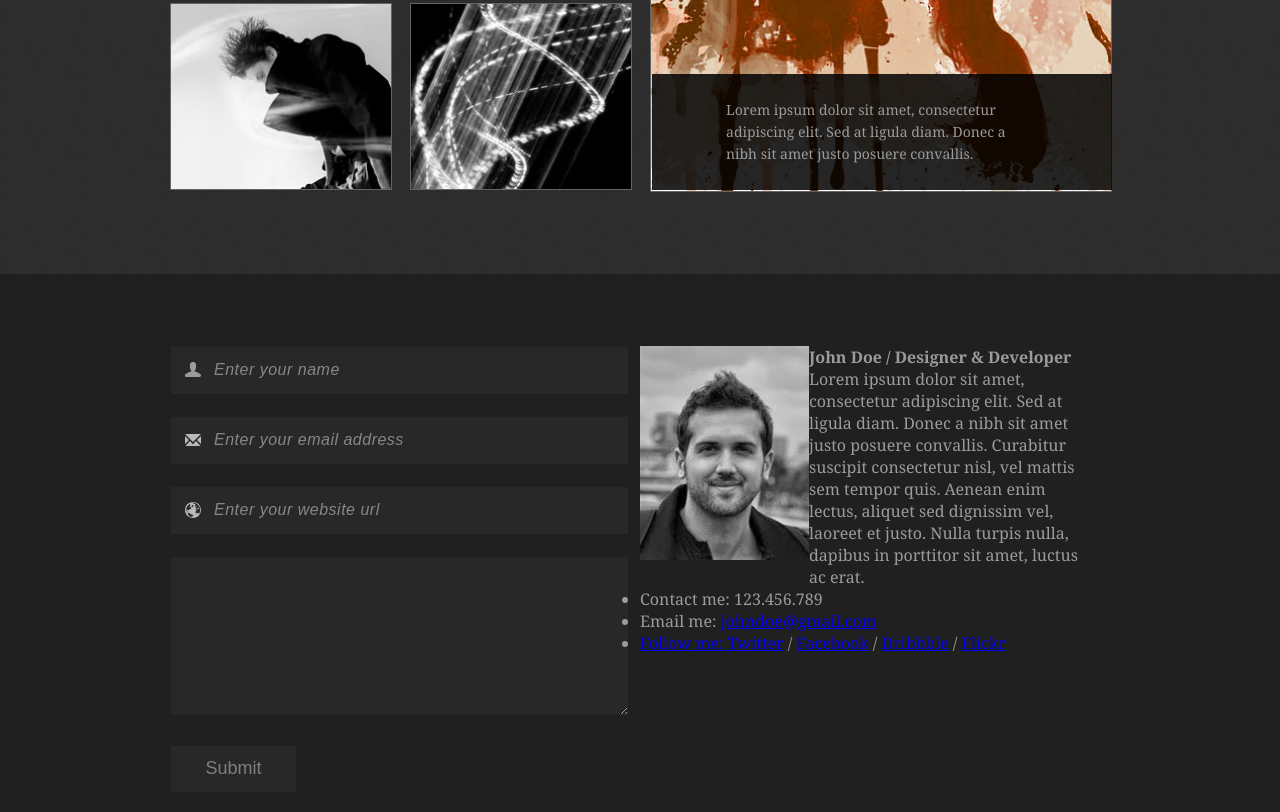
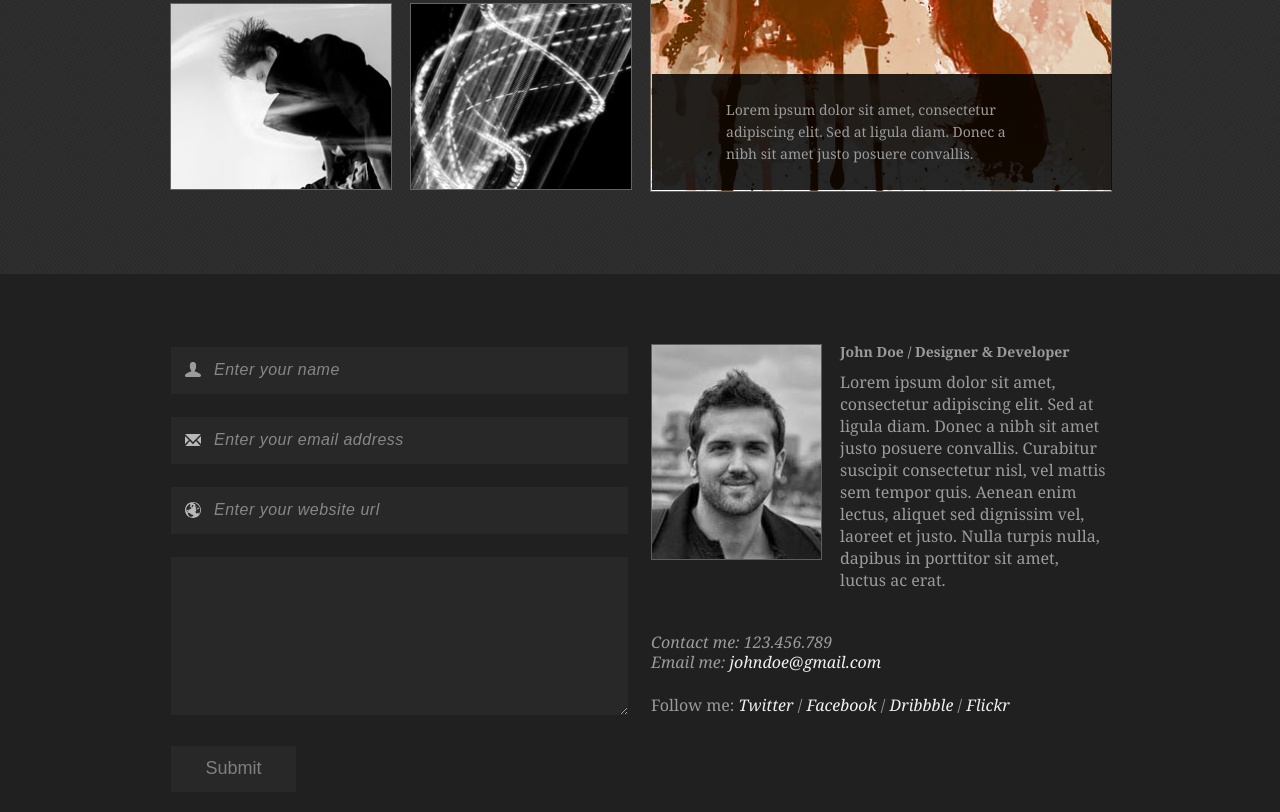
Before and after one commit to oleg-tgn/html-template-beautiful-things, a plain HTML site: page index.html in a window 1280 px wide. Shown: the part 1629-2441 px from the top of the page. Drawn offline with Linux system fonts and the light colour scheme.

Commit message:
about bottom

```diff
--- a/index.html
+++ b/index.html
@@ -93,10 +93,11 @@
             <h2 class="contact__about-title">John Doe / Designer & Developer</h2>
             <p class="contact__about-text">Lorem ipsum dolor sit amet, consectetur adipiscing elit. Sed at ligula diam. Donec a nibh sit amet justo posuere convallis. Curabitur suscipit consectetur nisl, vel mattis sem tempor quis. Aenean enim lectus, aliquet sed dignissim vel, laoreet et justo. Nulla turpis nulla, dapibus in porttitor sit amet, luctus ac erat.</p>
           </div>
-          <ul classs="contact__about-links">
+          <div class="clear"></div>
+          <ul class="contact__about-links">
             <li>Contact me: 123.456.789</li>
-            <li>Email me: <a href="mailto:johndoe@gmail.com" class="contact__email">johndoe@gmail.com</li>
-            <li>Follow me:
+            <li>Email me: <a href="mailto:johndoe@gmail.com" class="contact__email">johndoe@gmail.com</a></li>
+            <li class="contact__social">Follow me:
               <a href="#" class="contact__social-link">Twitter</a>   /
               <a href="#" class="contact__social-link">Facebook</a>   /
               <a href="#" class="contact__social-link">Dribbble</a>   /
--- a/styles/style.css
+++ b/styles/style.css
@@ -276,6 +276,8 @@ header {
     display: block;
     float: left;
     box-sizing: border-box;
+    padding-left: 11px;
+    margin-top: -2px;
 }
 .contact__about-author {
     float: left;
@@ -283,11 +285,46 @@ header {
 }
 .contact__about-photo {
     float: left;
+    margin-right: 18px;
+    border: 1px solid rgba(155, 155, 155, 0.5);
 }
 .contact__about-title {
     float: left;
     color:  #9b9b9b;
-    font-size: 16px;
+    font-size: 14px;
+    margin-bottom: 10px;
+    margin-top: -2px;
+}
+.contact__about-text {
+    line-height: 22px;
+    margin-right: -8px;
+}
+.contact__social {
+    margin-top: 15px;
+}
+
+.contact__about-links {
+    display: block;
+    margin-top: 41px;
+}
+
+.contact__about-links li {
+    display: block;
+    list-style-type: none;
+    font-style: italic;
+    color: #9b9b9b;
+    line-height: 20px;
+}
+
+.contact__about-links a {
+    color: #f0f0f0;
+    font-style: italic;
+    text-decoration: none;
+}
+
+.contact__about-links .contact__social {
+    font-style: normal;
+    margin-top: 23px;
 }
 
 @media (max-width: 767px) {
```
